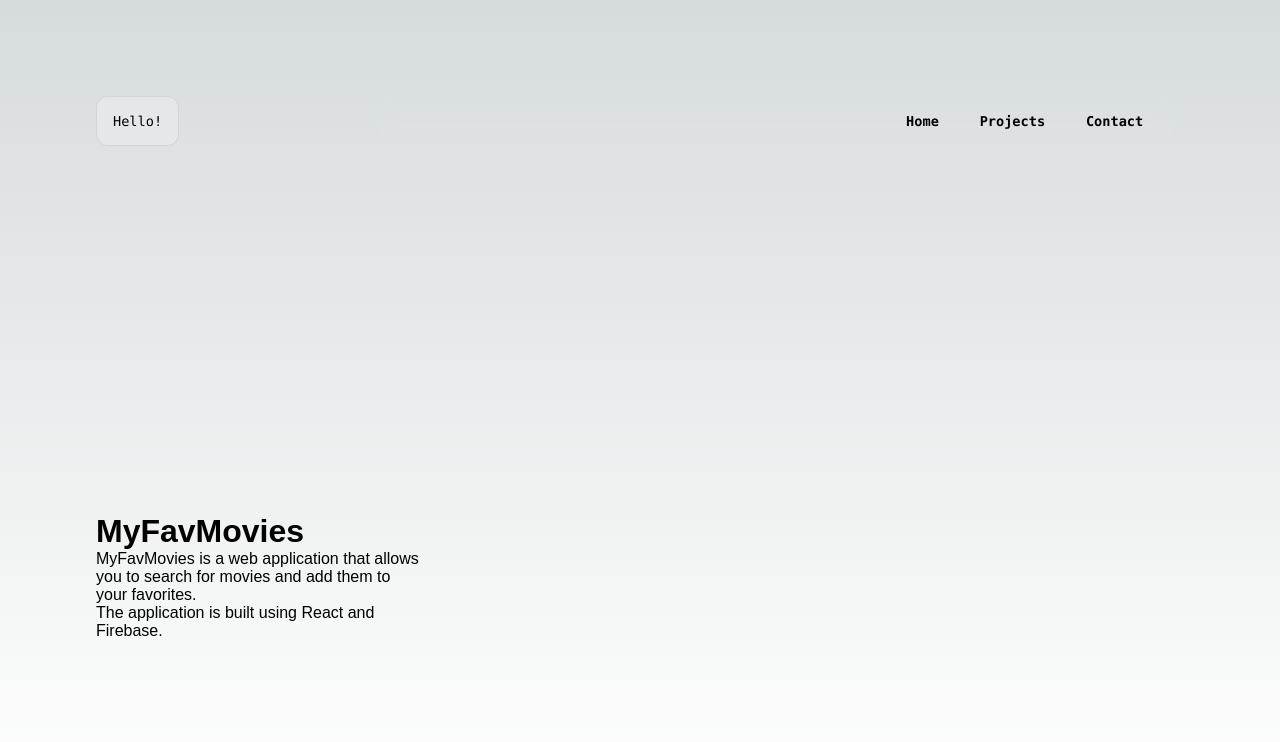
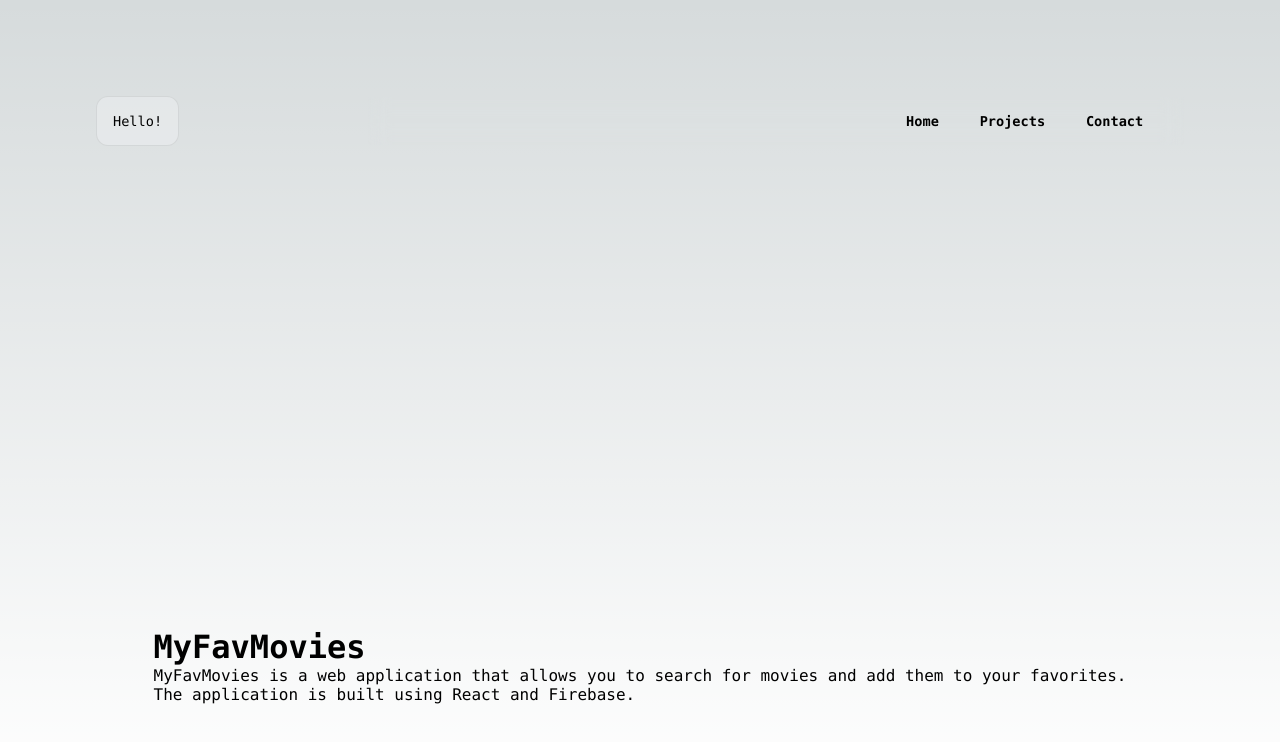
Before and after one commit to lukassobotik/personal-website, a Next.js app: page /project/MyFavMovies in a window 1280 px wide. Shown: the top 742 px of the page. Built offline with nearby package versions, Linux system fonts and the light colour scheme.

Commit message:
Project Pages

```diff
--- a/pages/project/MyFavMovies.tsx
+++ b/pages/project/MyFavMovies.tsx
@@ -6,8 +6,8 @@ export default function MyFavMovies() {
         <>
         <main className={styles.main}>
             <Navbar/>
-            <div className={styles.center}>
-            <div className={styles.centerText}>
+            <div className={styles.title}>
+            <div className={styles.titleText}>
                 <h1>
                     MyFavMovies
                 </h1>
--- a/pages/project/Repeaty.tsx
+++ b/pages/project/Repeaty.tsx
@@ -6,8 +6,8 @@ export default function Repeaty() {
         <>
             <main className={styles.main}>
                 <Navbar/>
-                <div className={styles.center}>
-                    <div className={styles.centerText}>
+                <div className={styles.title}>
+                    <div className={styles.titleText}>
                         <h1>
                             Repeaty
                         </h1>
--- a/pages/project/myQuotes.tsx
+++ b/pages/project/myQuotes.tsx
@@ -6,8 +6,8 @@ export default function MyQuotes() {
         <>
             <main className={styles.main}>
                 <Navbar/>
-                <div className={styles.center}>
-                    <div className={styles.centerText}>
+                <div className={styles.title}>
+                    <div className={styles.titleText}>
                         <h1>
                             myQuotes
                         </h1>
--- a/pages/project/vsem-schedule-change-notifier.tsx
+++ b/pages/project/vsem-schedule-change-notifier.tsx
@@ -6,8 +6,8 @@ export default function VsemScheduleChangeNotifier() {
         <>
             <main className={styles.main}>
                 <Navbar/>
-                <div className={styles.center}>
-                    <div className={styles.centerText}>
+                <div className={styles.title}>
+                    <div className={styles.titleText}>
                         <h1>
                             VŠEM Schedule Change Notifier
                         </h1>
```
